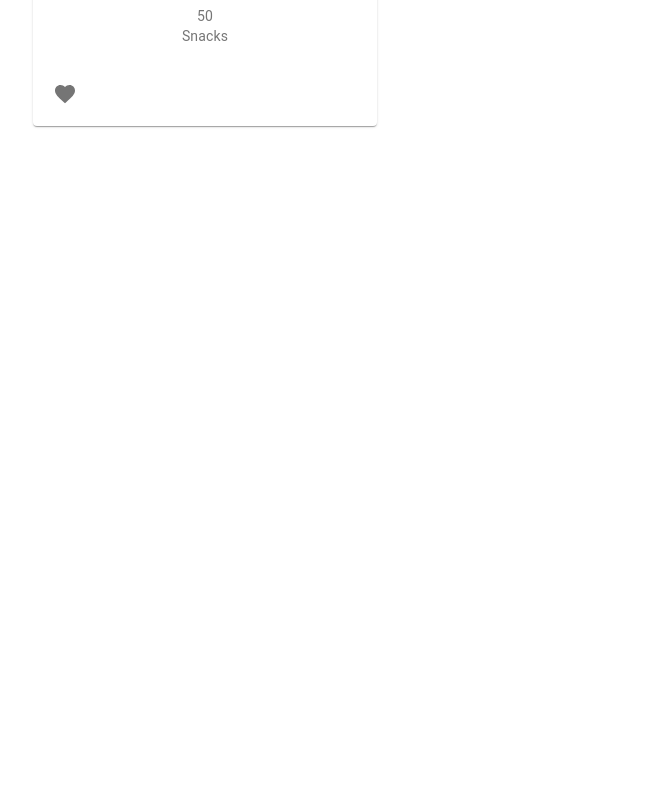
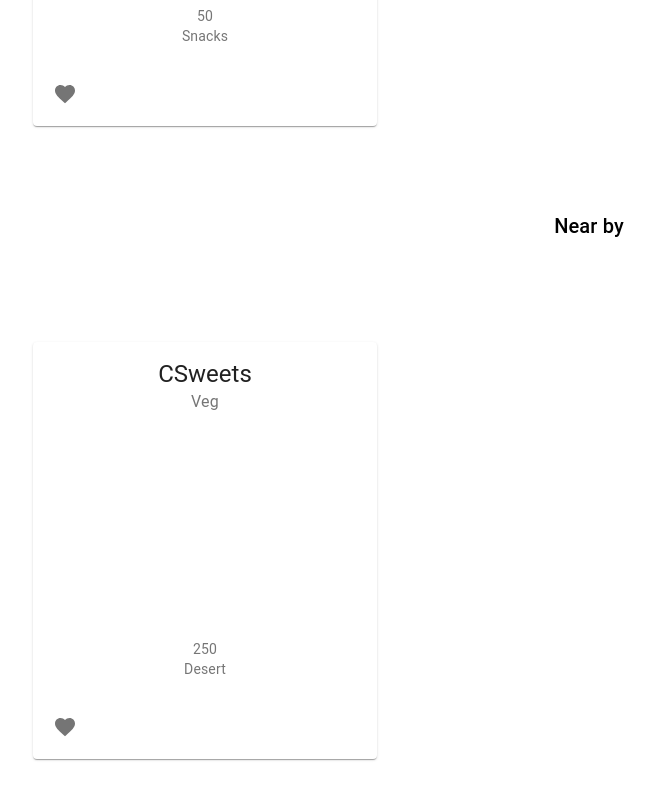
Before and after one commit to Ravina-Deogadkar/dineout-app, a React (Create React App) app: page / in a window 1280 px wide. Shown: the part 536-1336 px from the top of the page, without its empty margins (51-706 px from the left). Before the commit the page ends 800 px from the top, so only its background shows below. Built offline with nearby package versions, Linux system fonts and the light colour scheme; no server answers.

Commit message:
Feat: adds nearby hotel section on home

```diff
--- /dev/null
+++ b/src/component/hotels/hotelcard.js
@@ -0,0 +1,106 @@
+import React, { Component } from 'react';
+import { withStyles } from '@material-ui/core/styles';
+import Card from '@material-ui/core/Card';
+import CardHeader from '@material-ui/core/CardHeader';
+import CardMedia from '@material-ui/core/CardMedia';
+import CardContent from '@material-ui/core/CardContent';
+import CardActions from '@material-ui/core/CardActions';
+import IconButton from '@material-ui/core/IconButton';
+import FavoriteIcon from '@material-ui/icons/Favorite';
+import Typography from '@material-ui/core/Typography';
+import { red } from '@material-ui/core/colors';
+import PropTypes from "prop-types";
+
+const useStyles = (theme) => ({
+	root: {
+		maxWidth: 380,
+
+	},
+	media: {
+		height: 0,
+		paddingTop: '56.25%', // 16:9
+	},
+	expand: {
+		transform: 'rotate(0deg)',
+		marginLeft: 'auto',
+		transition: theme.transitions.create('transform', {
+			duration: theme.transitions.duration.shortest,
+		}),
+	},
+	expandOpen: {
+		transform: 'rotate(180deg)',
+	},
+	avatar: {
+		backgroundColor: red[500],
+	},
+	ttl: {
+		height: 48,
+		padding: '0 30px',
+	}
+});
+
+class hotelcard extends Component {
+	constructor(props) {
+		super(props);
+		this.state = {
+			dishdata:
+			{
+				hotelid: '',
+				dishid: 1,
+				dishname: 'Aloo Burger',
+				image: '',
+				category: "Snacks",
+				type: "Veg",
+				rating: 3,
+				price: 50,
+			}
+
+		}
+	}
+
+	handleExpandClick = () => {
+		// let obj = this.state;
+		// obj["expanded"] = !this.state.expanded;
+		// this.setState(obj);
+	};
+
+	render() {
+		const classes = this.props.classes; const caddata = this.props.hoteldata;
+		console.log('ttdddata');
+		console.log(caddata);
+		return (
+
+			<Card className={classes.root}>
+				<CardHeader
+					title={caddata?.hotelname}
+					subheader={caddata?.type}
+				/>
+				<CardMedia
+					className={classes.media}
+					image={caddata?.image}
+					title="Paella dish"
+				/>
+				<CardContent>
+					<Typography variant="body2" color="textSecondary" component="p">
+						{caddata?.avgprice}
+					</Typography>
+					<Typography variant="body2" color="textSecondary" component="p">
+						{caddata?.category.join(' | ')}
+					</Typography>
+				</CardContent>
+				<CardActions disableSpacing>
+					<IconButton aria-label="add to favorites">
+						<FavoriteIcon />
+					</IconButton>
+				</CardActions>
+			</Card>
+
+		)
+	}
+}
+
+hotelcard.propTypes = {
+	hoteldata: PropTypes.object
+}
+
+export default withStyles(useStyles)(hotelcard)
--- /dev/null
+++ b/src/component/hotels/nearby.js
@@ -0,0 +1,91 @@
+
+import React, { Component } from 'react';
+import { withStyles } from '@material-ui/core/styles';
+import Typography from '@material-ui/core/Typography';
+import { red } from '@material-ui/core/colors';
+import DineCard from './hotelcard';
+import { connect } from "react-redux";
+import PropTypes from "prop-types";
+import { getHotelData } from "../../store/action/hotelDetail";
+import Grid from "@material-ui/core/Grid";;
+
+
+const useStyles = (theme) => ({
+	media: {
+		height: 0,
+		paddingTop: '56.25%', // 16:9
+	},
+	expand: {
+		transform: 'rotate(0deg)',
+		marginLeft: 'auto',
+		transition: theme.transitions.create('transform', {
+			duration: theme.transitions.duration.shortest,
+		}),
+	},
+	expandOpen: {
+		transform: 'rotate(180deg)',
+	},
+	avatar: {
+		backgroundColor: red[500],
+	},
+	ttl: {
+		height: 48,
+		padding: '0 30px',
+	}
+});
+
+class nearby extends Component {
+
+	constructor(props) {
+		super(props);
+		this.state = {
+			expanded: false,
+			dishdata: [],
+		}
+	}
+
+	componentDidMount() {
+		this.props.getHotelData_action();
+	}
+	render() {
+		const { classes, hoteldata } = this.props;
+
+		return (
+			<div>
+				<Typography variant="h6" noWrap className={classes.ttl} >
+					Near by
+                </Typography>
+				<div className={classes.root}>
+
+					<Grid container style={{ margin: "5%", maxWidth: '90%' }} spacing={5}>
+						{hoteldata.map((value, index) => (
+							<Grid item xs={3} sm={3} lg={4} key={index}>
+								<DineCard hoteldata={value}></DineCard>
+							</Grid>
+						))}
+					</Grid>
+				</div>
+			</div>
+		)
+	}
+}
+nearby.propTypes = {
+	hoteldata: PropTypes.array,
+	getHotelData_action: PropTypes.func
+}
+
+const mapStateToProps = (state) => {
+	return {
+		hoteldata: state.hoteldata,
+	};
+}
+
+const mapDispatchToProps = (dispatch) => {
+	return {
+		getHotelData_action: () => dispatch(getHotelData()),
+	};
+};
+export default connect(
+	mapStateToProps,
+	mapDispatchToProps
+)(withStyles(useStyles)(nearby));
--- a/src/template/home.js
+++ b/src/template/home.js
@@ -1,6 +1,6 @@
 import React,{Component} from 'react';
 import Recommended from '../component/recommended';
-
+import Nearby from '../component/hotels/nearby';
 class Home extends Component{
     constructor(props){
        super(props);
@@ -23,8 +23,10 @@ class Home extends Component{
     )
     render(){
         return(
+            <main>
             <Recommended></Recommended>
-
+            <Nearby></Nearby>
+            </main>
         );
     }
 }
```
